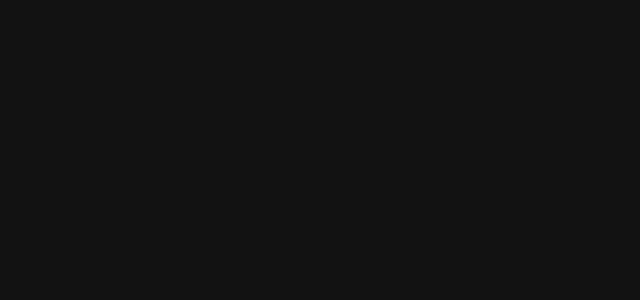
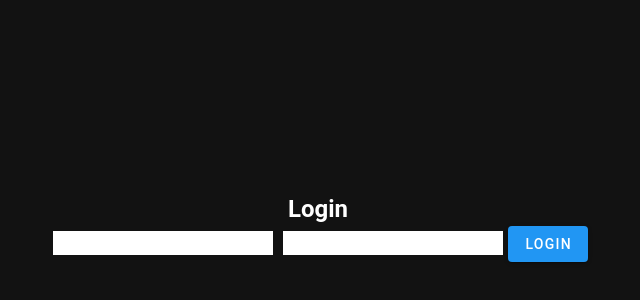
Before and after one commit to HederAlves/people-manager, a Vue app: page /Login in a window 1280 px wide. Before the commit this address had no page. Shown: the part 172-472 px from the top of the page, without its empty margins (322-962 px from the left). Built offline with nearby package versions, Linux system fonts and the light colour scheme.

Commit message:
feat: create page login

```diff
--- /dev/null
+++ b/src/components/FormLogin.vue
@@ -0,0 +1,50 @@
+<template>
+  <v-container class="fill-height">
+    <v-row>
+      <v-col cols="12" class="text-center">
+        <h2 class="text-h5 font-weight-bold">Login</h2>
+        <v-form @submit.prevent="login">
+          <input v-model="email" label="Email" type="email" />
+          <input v-model="password" label="Password" type="password" />
+          <v-btn type="submit" color="primary">Login</v-btn>
+          <div v-if="errorMessage" class="error-message">{{ errorMessage }}</div>
+        </v-form>
+      </v-col>
+    </v-row>
+  </v-container>
+</template>
+
+<script setup lang="ts">
+import { useAppStore } from '../stores/app';
+import { useRouter } from 'vue-router';
+
+const store = useAppStore();
+const router = useRouter();
+
+let email = '';
+let password = '';
+let errorMessage = '';
+
+const login = async () => {
+  try {
+    await store.signIn(email, password);
+    router.push('/dashboard');
+  } catch (error) {
+    errorMessage = errorMessage;
+  }
+}
+
+</script>
+
+
+<style scoped>
+.error-message {
+  color: red;
+}
+
+input {
+  background: #ffffff;
+  margin: 0px 5px;
+  color: black;
+}
+</style>
--- a/src/components/InitialComponent.vue
+++ /dev/null
@@ -1,3 +0,0 @@
-<template>
-  <v-h1>Hello World</v-h1>
-</template>
--- a/src/pages/index.vue
+++ b/src/pages/Login.vue
@@ -1,3 +1,3 @@
 <template>
-  <InitialComponent />
+  <FormLogin />
 </template>
```
